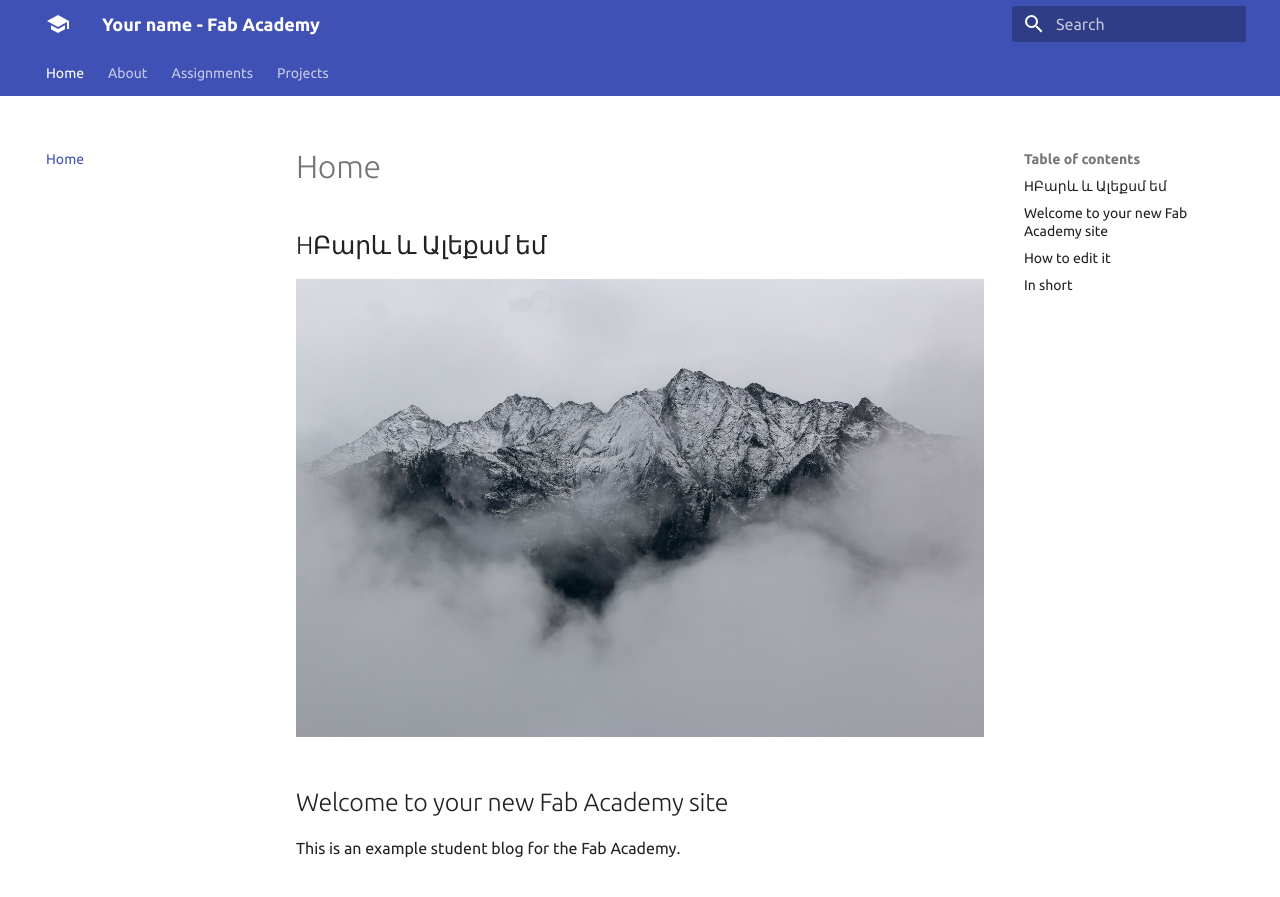
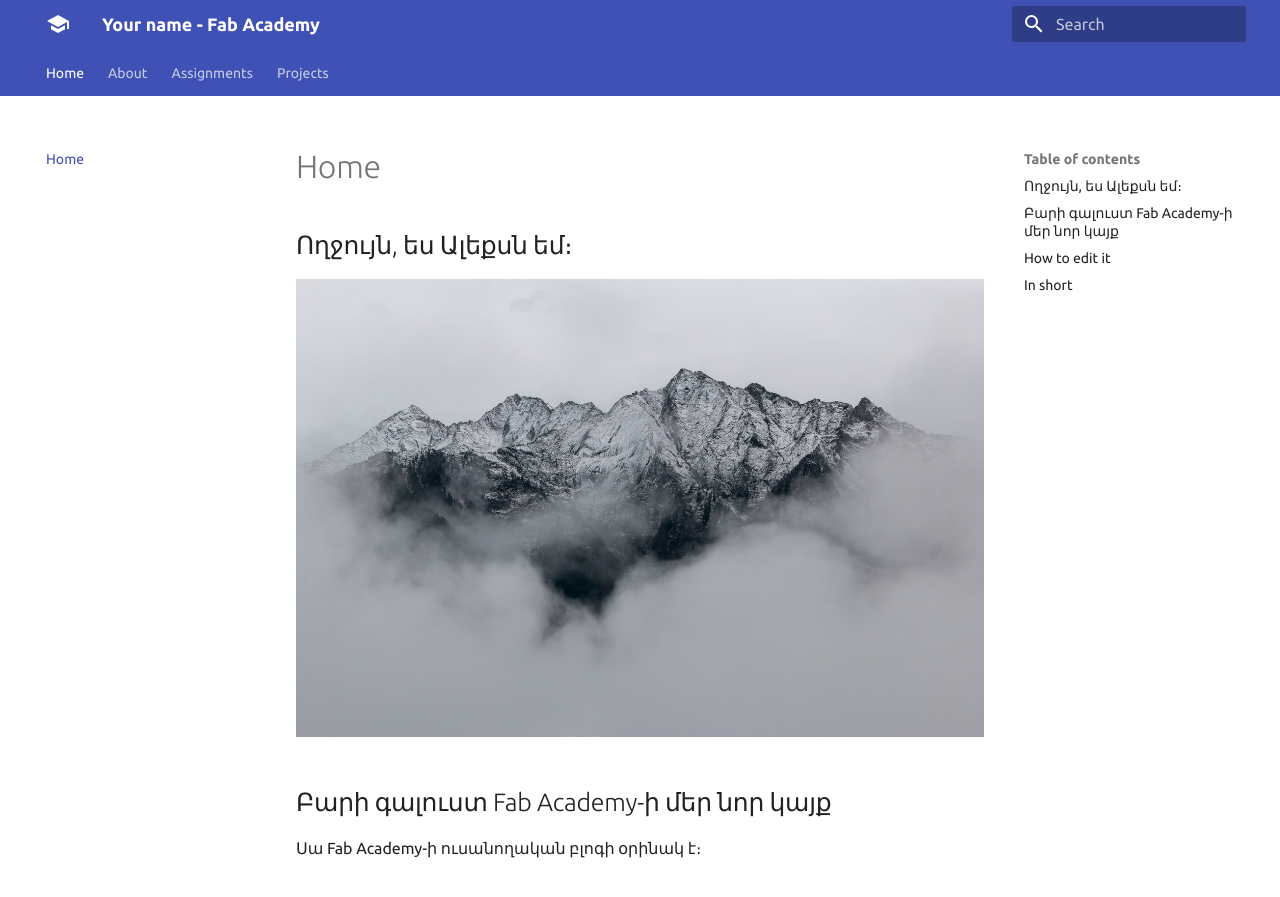
Before and after one commit to alexaghajanyan01/aleks_aghajanyan, an MkDocs documentation site: the page built from docs/index.md, in a window 1280 px wide and 900 px high. Shown: the top 897 px of the window. Built offline with MkDocs 1.6.1 and Material for MkDocs 9.7.7, drawn with Linux system fonts in a browser that asks for light colours.

Commit message:
Updated content

```diff
--- a/docs/index.md
+++ b/docs/index.md
@@ -1,12 +1,12 @@
 # Home
 
-## HԲարև և Ալեքսմ եմ
+## Ողջույն, ես Ալեքսն եմ։
 
 ![](./images/week01/assignment-photo.jpg)
 
-## Welcome to your new Fab Academy site
+## Բարի գալուստ Fab Academy-ի մեր նոր կայք
 
-This is an example student blog for the Fab Academy.
+Սա Fab Academy-ի ուսանողական բլոգի օրինակ է։
 
 ## How to edit it
 
```
